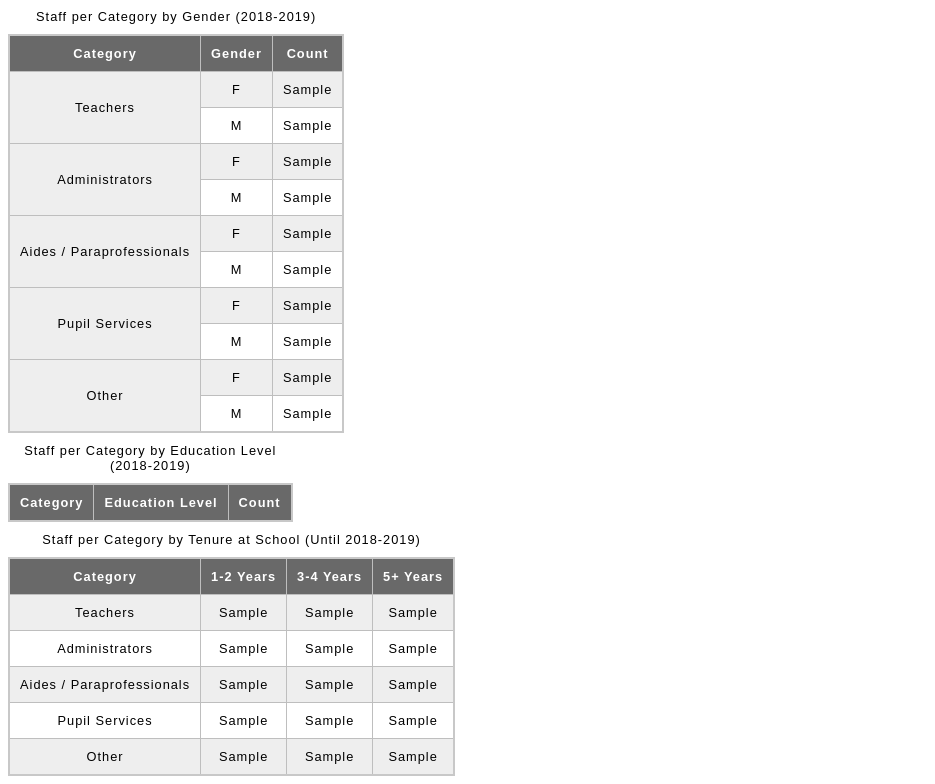
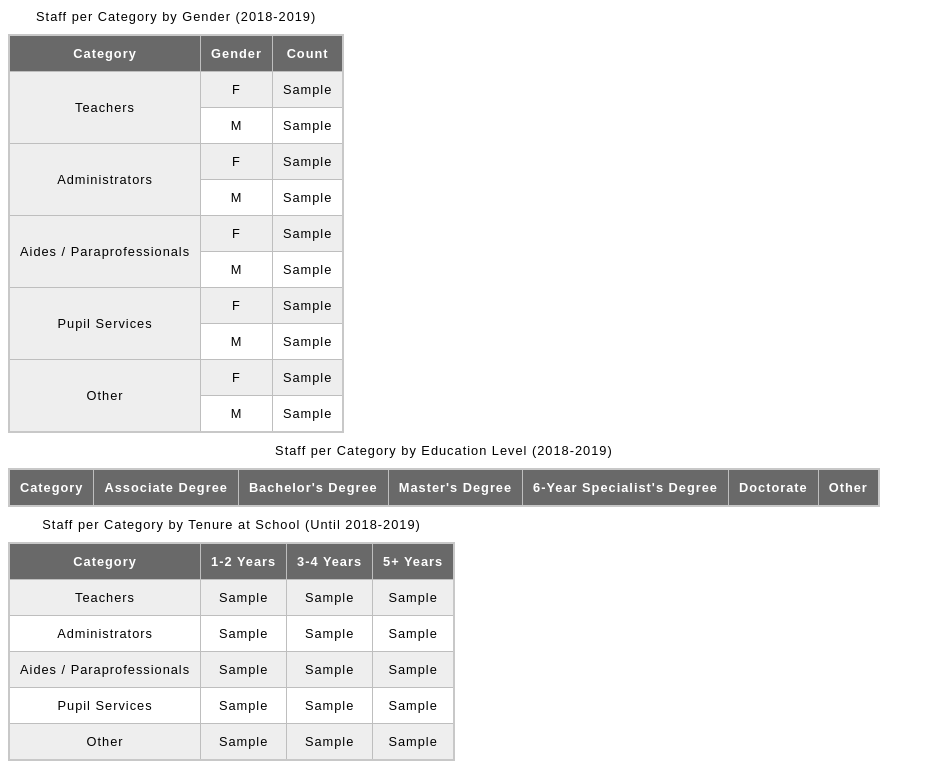
Before and after one commit to nwg/racine-schools, a Flask app: template app/templates/school.html in a window 1280 px wide. Shown: the part 263-1047 px from the top of the page, without its empty margins (0-935 px from the left). After the commit the page ends 1024 px from the top, so only its background shows below. Run offline with Flask 2, Linux system fonts and the light colour scheme; the template is opened without the code that fills it: most values are stand-ins (such as "Sample title", 1, 10 or a date in 2020); lists and menus that the app fills with data are empty; some libraries are stand-ins or nearby versions.

Commit message:
widen one of the staff tables

```diff
--- a/app/render.py
+++ b/app/render.py
@@ -62,7 +62,7 @@ def get_staff_by_category_by_education(cur, state_lea_id, state_school_id):
         idequals('state_school_id', state_school_id),
     ])
     query = sql.SQL(
-        """select position_category, education_level, sum(fte) from {} where {} group by position_category, education_level"""
+        """select position_category, education_level, COALESCE(sum(fte), 0) from {} where {} group by position_category, education_level"""
     ).format(table, where)
 
     cur.execute(query)
--- a/app/templates/school.html
+++ b/app/templates/school.html
@@ -104,22 +104,18 @@ table {
             <caption>Staff per Category by Education Level (2018-2019)</caption>
             <tr>
                 <th scope="col">Category</th>
-                <th scope="col">Education Level</th>
-                <th scope="col">Count</th>
+                {% for degree in degree_order %}
+                <th scope="col">{{degree_map[degree]}}</th>
+                {% endfor %}
             </tr>
 
             {% for category in category_order if category in staff_by_category_by_education %}
             <tr>
-                <td rowspan="{{degree_order|length}}">{{category}}</td>
-                <td>{{degree_map[degree_order[0]]}}</td>
-                <td>{{staff_by_category_by_education[category].get(degree_order[0], 0)}}</td>
+                <td>{{category}}</td>
+                {% for degree in degree_order %}
+                <td>{{staff_by_category_by_education[category].get(degree, 0.0)}}</td>
+                {% endfor %}
             </tr>
-            {% for degree in degree_order[1:] %}
-            <tr>
-                <td>{{degree_map[degree]}}</td>
-                <td>{{staff_by_category_by_education[category].get(degree, 0)}}</td>
-            </tr>
-            {% endfor %}
 
             {% endfor %}
         </table>
```
